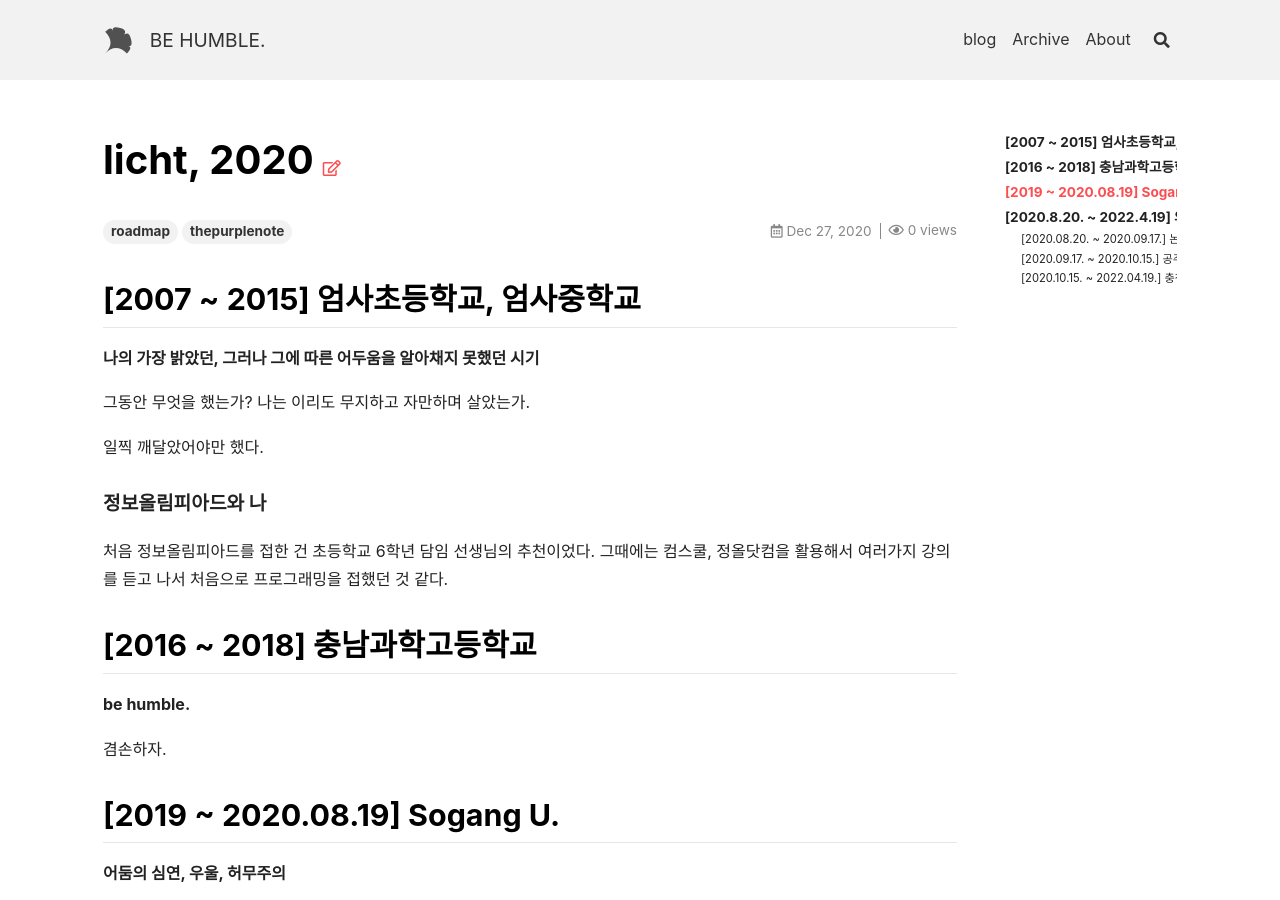
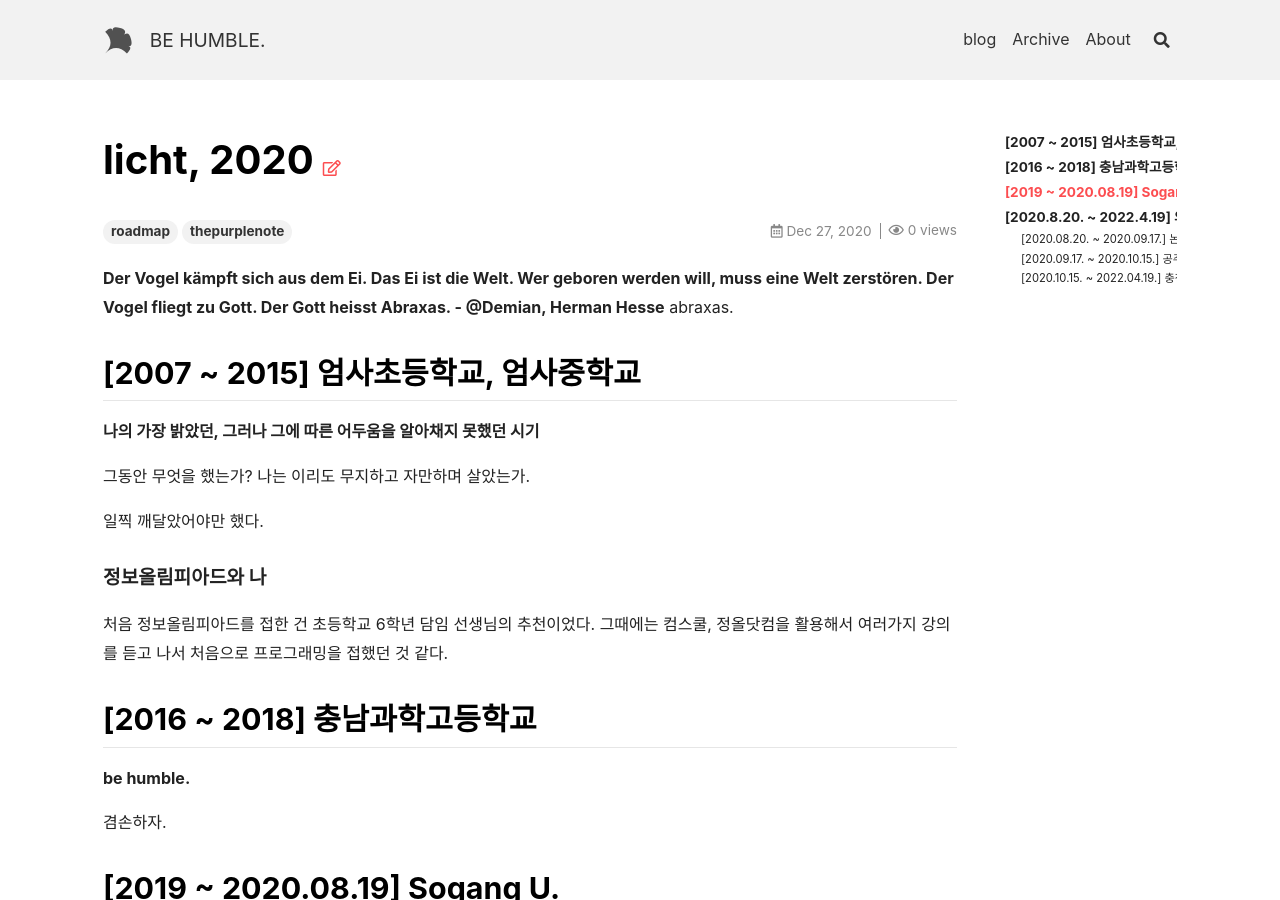
Before and after one commit to underthelights/previous, a Jekyll site: the page built from _posts/licht/2020-12-27-reminiscence2020.md, in a window 1280 px wide and 900 px high. Built offline with Jekyll 4.4.1, drawn with Linux system fonts in a browser that asks for light colours; nearby versions of some CDN libraries.

Commit message:
Update 2020-12-27-reminiscence2020.md

```diff
--- a/_posts/licht/2020-12-27-reminiscence2020.md
+++ b/_posts/licht/2020-12-27-reminiscence2020.md
@@ -6,6 +6,10 @@ category: thepurplenote
 date: 2020-12-27 20:18:00 +08:00
 picture_frame: shadow
 ---
+**Der Vogel kämpft sich aus dem Ei. Das Ei ist die Welt. Wer geboren werden will, muss eine Welt zerstören. Der Vogel fliegt zu Gott. Der Gott heisst Abraxas. - @Demian, Herman Hesse**
+abraxas.
+<!--more-->
+
 ## [2007 ~ 2015] 엄사초등학교, 엄사중학교
 **나의 가장 밝았던, 그러나 그에 따른 어두움을 알아채지 못했던 시기**
 
```
